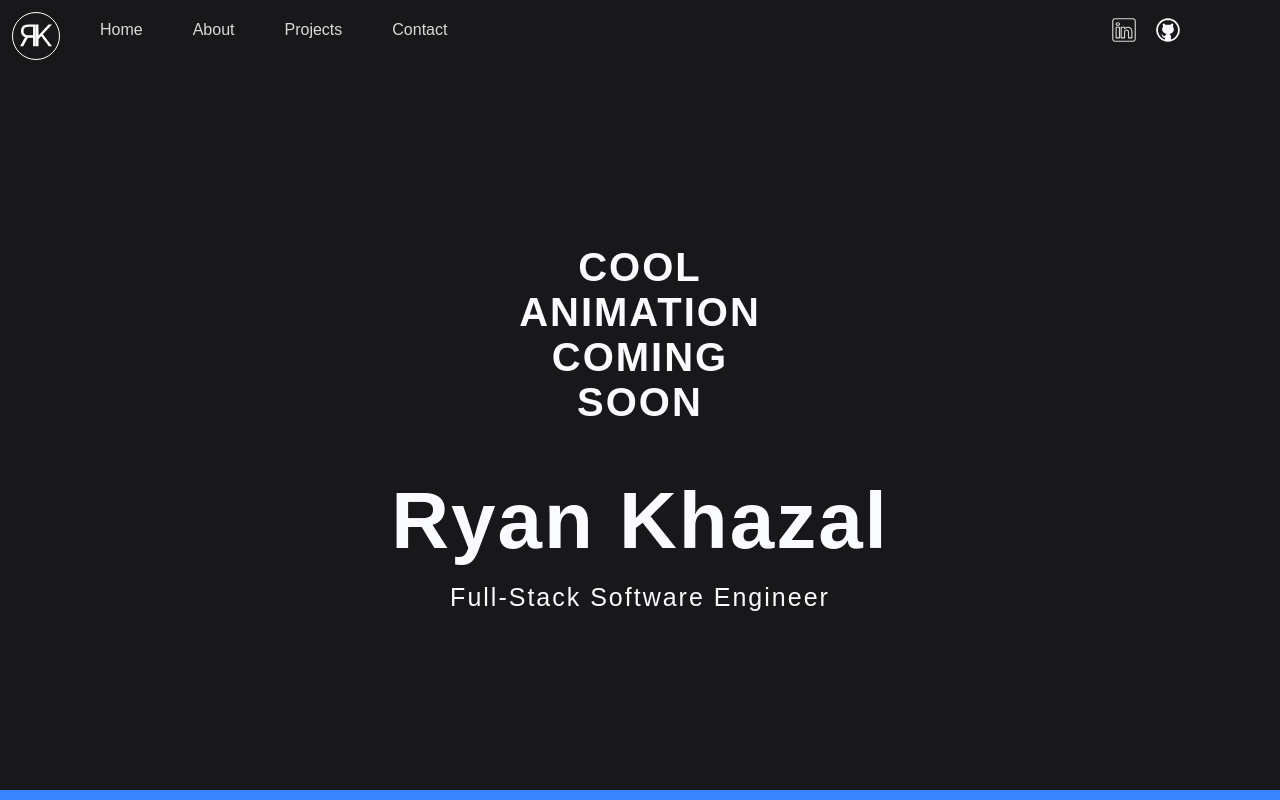
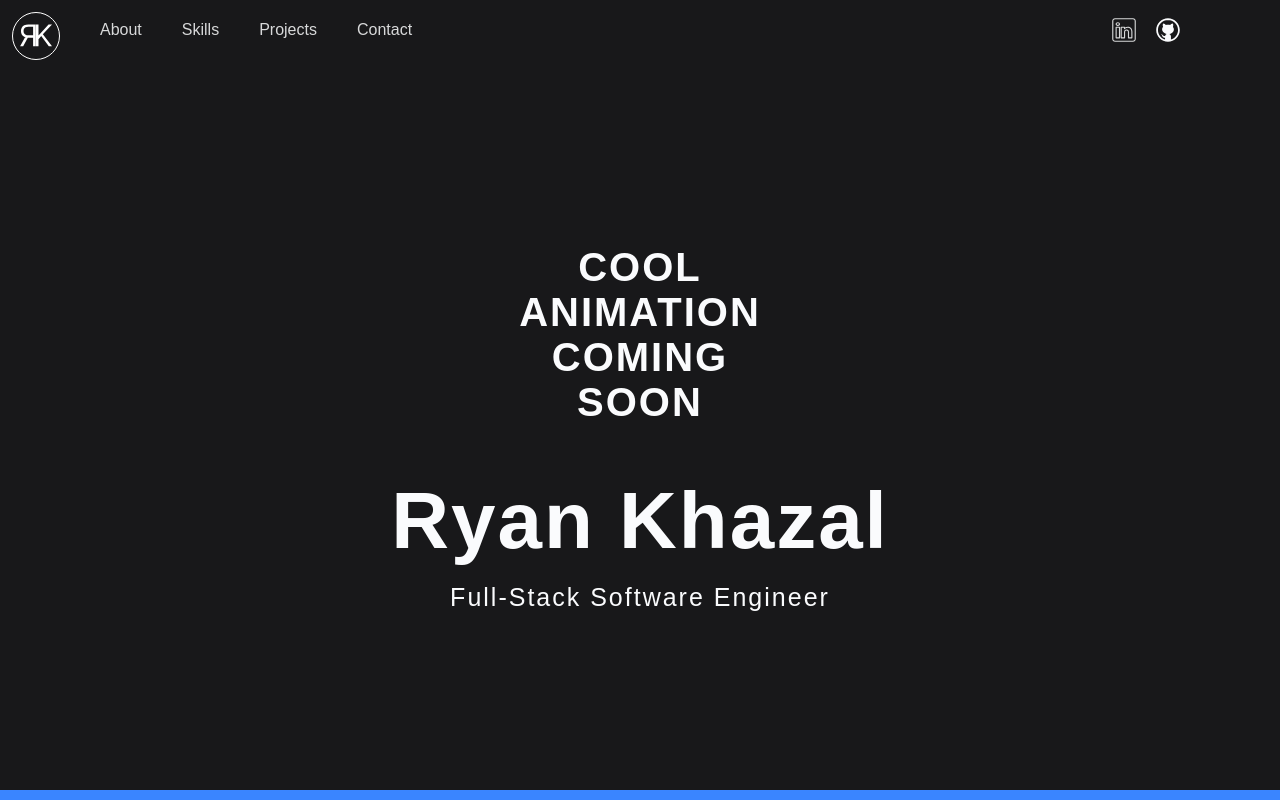
Before and after one commit to Bouderton/about-me, a React (Vite) app in the folder About-Me/: page / in a window 1280 px wide. Shown: the top 800 px of the page. Built offline with nearby package versions, Linux system fonts and the light colour scheme.

Commit message:
feat-scroll-anims

```diff
--- a/About-Me/src/components/About/About.jsx
+++ b/About-Me/src/components/About/About.jsx
@@ -3,10 +3,10 @@ import me from "../../images/me.jpeg";
 import Break from "../Break/Break";
 import { motion } from "motion/react";
 
-const About = () => {
+const About = ({ aboutRef }) => {
   return (
     <>
-      <section className="about">
+      <section className="about" ref={aboutRef}>
         <motion.div
           initial={{ opacity: 0, y: 100 }}
           whileInView={{ opacity: 1, y: 0 }}
--- a/About-Me/src/components/App/App.jsx
+++ b/About-Me/src/components/App/App.jsx
@@ -1,4 +1,4 @@
-import { useState } from "react";
+import { useState, useRef } from "react";
 import "./App.css";
 import Header from "../Header/Header";
 import About from "../About/About";
@@ -8,14 +8,26 @@ import Contact from "../Contact/Contact";
 import ProgressBar from "../ProgressBar/ProgressBar";
 import Footer from "../Footer/Footer";
 function App() {
+  const homeRef = useRef();
+  const aboutRef = useRef();
+  const skillsRef = useRef();
+  const projectsRef = useRef();
+  const contactRef = useRef();
+
   return (
     <div className="page">
       {/* DONT FORGET TO BOLD IMPORTANT TEXT */}
-      <Header />
-      <About />
-      <Skills />
-      <Projects />
-      <Contact />
+      <Header
+        homeRef={homeRef}
+        aboutRef={aboutRef}
+        skillsRef={skillsRef}
+        projectsRef={projectsRef}
+        contactRef={contactRef}
+      />
+      <About aboutRef={aboutRef} />
+      <Skills skillsRef={skillsRef} />
+      <Projects projectsRef={projectsRef} />
+      <Contact contactRef={contactRef} />
       <ProgressBar />
       <Footer />
     </div>
--- a/About-Me/src/components/Contact/Contact.jsx
+++ b/About-Me/src/components/Contact/Contact.jsx
@@ -2,9 +2,9 @@ import "./Contact.css";
 import Break from "../Break/Break";
 import { motion } from "motion/react";
 
-const Contact = () => {
+const Contact = ({ contactRef }) => {
   return (
-    <section className="contact">
+    <section className="contact" ref={contactRef}>
       <motion.div
         initial={{ opacity: 0, scale: 0.95, y: 100 }}
         whileInView={{ opacity: 1, scale: 1, y: 0 }}
--- a/About-Me/src/components/Header/Header.jsx
+++ b/About-Me/src/components/Header/Header.jsx
@@ -4,11 +4,16 @@ import { motion } from "motion/react";
 import Logo from "../Logo/Logo";
 import { useRef } from "react";
 
-const Header = () => {
-  const homeRef = useRef();
+const Header = ({ homeRef, aboutRef, skillsRef, projectsRef, contactRef }) => {
   return (
     <>
-      <Navigation scrollRef={homeRef} />
+      <Navigation
+        aboutRef={aboutRef}
+        skillsRef={skillsRef}
+        projectsRef={projectsRef}
+        contactRef={contactRef}
+        homeRef={homeRef}
+      />
       <header className="header">
         <motion.div
           initial={{ backgroundColor: "transparent", borderRadius: "50%" }}
--- a/About-Me/src/components/Navigation/Navigation.css
+++ b/About-Me/src/components/Navigation/Navigation.css
@@ -23,7 +23,7 @@
   display: flex;
   flex-direction: row;
   width: 400px;
-  gap: 50px;
+  gap: 40px;
 }
 
 .nav__button {
@@ -89,7 +89,7 @@
   display: flex;
   flex-direction: column;
   align-items: center;
-  margin: 100px auto;
+  margin: 50px auto;
   gap: 20px;
 }
 
--- a/About-Me/src/components/Navigation/Navigation.jsx
+++ b/About-Me/src/components/Navigation/Navigation.jsx
@@ -5,36 +5,24 @@ import github from "../../images/github.svg";
 import { motion } from "motion/react";
 import { useRef } from "react";
 
-const Navigation = ({ scrollRef }) => {
+const Navigation = ({
+  homeRef,
+  aboutRef,
+  skillsRef,
+  projectsRef,
+  contactRef,
+}) => {
   return (
     <>
-      <nav className="nav" ref={scrollRef}>
+      <nav className="nav" ref={homeRef}>
         <div className="nav__content">
           <div className="nav__buttons-container">
             <motion.button
-              initial={{ opacity: 0, scale: 1, x: -50 }}
-              animate={{
-                x: 0,
-                opacity: 1,
-                transition: { delay: 1.75, duration: 0.5 },
+              onClick={() => {
+                aboutRef.current?.scrollIntoView({
+                  behavior: "smooth",
+                });
               }}
-              whileHover={{
-                backgroundColor: "#3a85ff",
-                borderRadius: "8px",
-                scale: 1.2,
-                padding: "5px",
-                transition: {
-                  duration: 0.5,
-                  type: "spring",
-                  bounce: 0.4,
-                },
-              }}
-              type="text"
-              className="nav__button"
-            >
-              Home
-            </motion.button>
-            <motion.button
               initial={{ scale: 1, opacity: 0, x: -50 }}
               animate={{
                 x: 0,
@@ -58,6 +46,39 @@ const Navigation = ({ scrollRef }) => {
               About
             </motion.button>
             <motion.button
+              onClick={() => {
+                skillsRef.current?.scrollIntoView({
+                  behavior: "smooth",
+                });
+              }}
+              initial={{ scale: 1, opacity: 0, x: -50 }}
+              animate={{
+                x: 0,
+                opacity: 1,
+                transition: { delay: 2.25, duration: 0.5 },
+              }}
+              whileHover={{
+                backgroundColor: "#3a85ff",
+                borderRadius: "8px",
+                scale: 1.2,
+                padding: "5px",
+                transition: {
+                  duration: 0.5,
+                  type: "spring",
+                  bounce: 0.4,
+                },
+              }}
+              type="text"
+              className="nav__button"
+            >
+              Skills
+            </motion.button>
+            <motion.button
+              onClick={() => {
+                projectsRef.current?.scrollIntoView({
+                  behavior: "smooth",
+                });
+              }}
               initial={{ scale: 1, opacity: 0, x: -50 }}
               animate={{
                 x: 0,
@@ -81,6 +102,11 @@ const Navigation = ({ scrollRef }) => {
               Projects
             </motion.button>
             <motion.button
+              onClick={() => {
+                contactRef.current?.scrollIntoView({
+                  behavior: "smooth",
+                });
+              }}
               initial={{ scale: 1, opacity: 0, x: -50 }}
               animate={{
                 x: 0,
--- a/About-Me/src/components/NavigationMobile/NavigationMobile.jsx
+++ b/About-Me/src/components/NavigationMobile/NavigationMobile.jsx
@@ -117,6 +117,34 @@ const NavigationMobile = () => {
                     type="button"
                     className="nav__mobile-button"
                   >
+                    Skills
+                  </motion.button>
+                  <motion.button
+                    initial={{ y: -50, opacity: 0 }}
+                    animate={{
+                      y: 0,
+                      opacity: 1,
+                      transition: {
+                        delay: 1.25,
+                        type: "spring",
+                        bounce: 0.2,
+                        duration: 0.25,
+                      },
+                    }}
+                    exit={{ opactiy: 0, scale: 0 }}
+                    whileHover={{
+                      backgroundColor: "#3a85ff",
+                      borderRadius: "20px",
+                      scale: 1.2,
+                      transition: {
+                        duration: 0.5,
+                        type: "spring",
+                        bounce: 0.4,
+                      },
+                    }}
+                    type="button"
+                    className="nav__mobile-button"
+                  >
                     Projects
                   </motion.button>
                   <motion.button
@@ -125,7 +153,7 @@ const NavigationMobile = () => {
                       y: 0,
                       opacity: 1,
                       transition: {
-                        delay: 1.25,
+                        delay: 1.5,
                         type: "spring",
                         bounce: 0.2,
                         duration: 0.25,
--- a/About-Me/src/components/Projects/Projects.jsx
+++ b/About-Me/src/components/Projects/Projects.jsx
@@ -5,9 +5,10 @@ import Break from "../Break/Break";
 import { motion } from "motion/react";
 import { projectsList, projectItem, projectList } from "../../utils/consts";
 
-const Projects = () => {
+const Projects = ({ projectsRef }) => {
   return (
     <>
+      <div ref={projectsRef}>
         <motion.section
           initial={{ opacity: 0, scale: 0.95, y: 100 }}
           whileInView={{ opacity: 1, scale: 1, y: 0 }}
@@ -44,6 +45,7 @@ const Projects = () => {
             {/* NewsExplorer Backend */}
           </motion.ul>
         </motion.section>
+      </div>
     </>
   );
 };
--- a/About-Me/src/components/Skills/Skills.jsx
+++ b/About-Me/src/components/Skills/Skills.jsx
@@ -4,10 +4,10 @@ import Break from "../Break/Break";
 import { motion } from "motion/react";
 import { list, item, techSkillsList, hobbyList } from "../../utils/consts";
 
-const Skills = () => {
+const Skills = ({ skillsRef }) => {
   return (
     <>
-      <section className="skills">
+      <section className="skills" ref={skillsRef}>
         <motion.div
           initial={{ opacity: 0, y: 100 }}
           whileInView={{ opacity: 1, y: 0 }}
```
Lines whose indentation alone changed are shown as unchanged.
